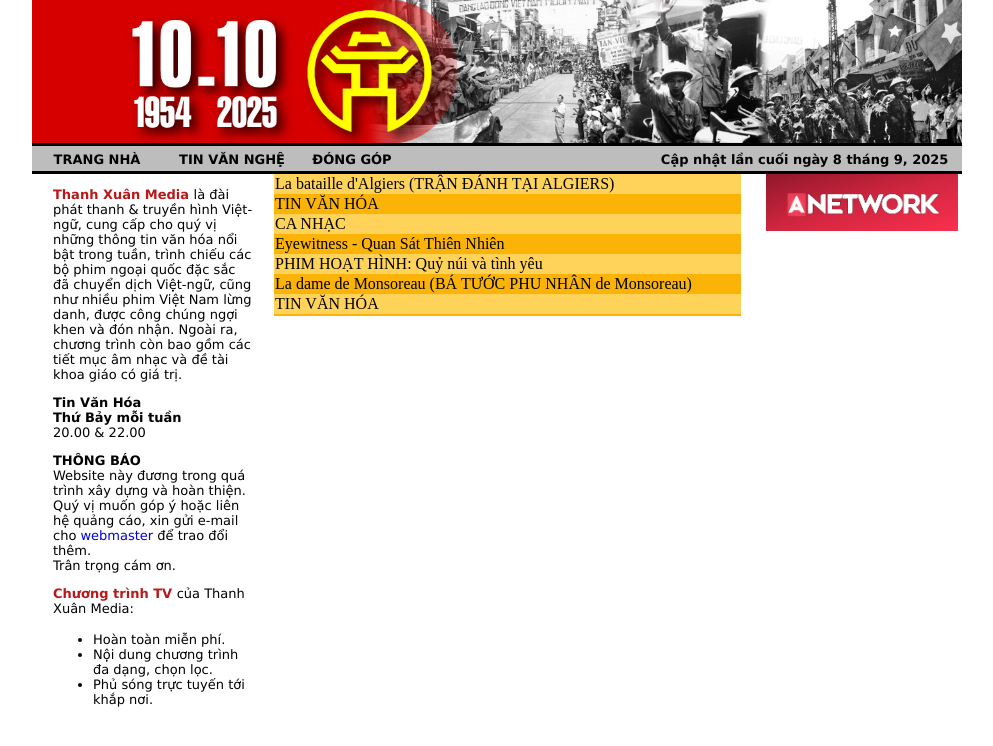
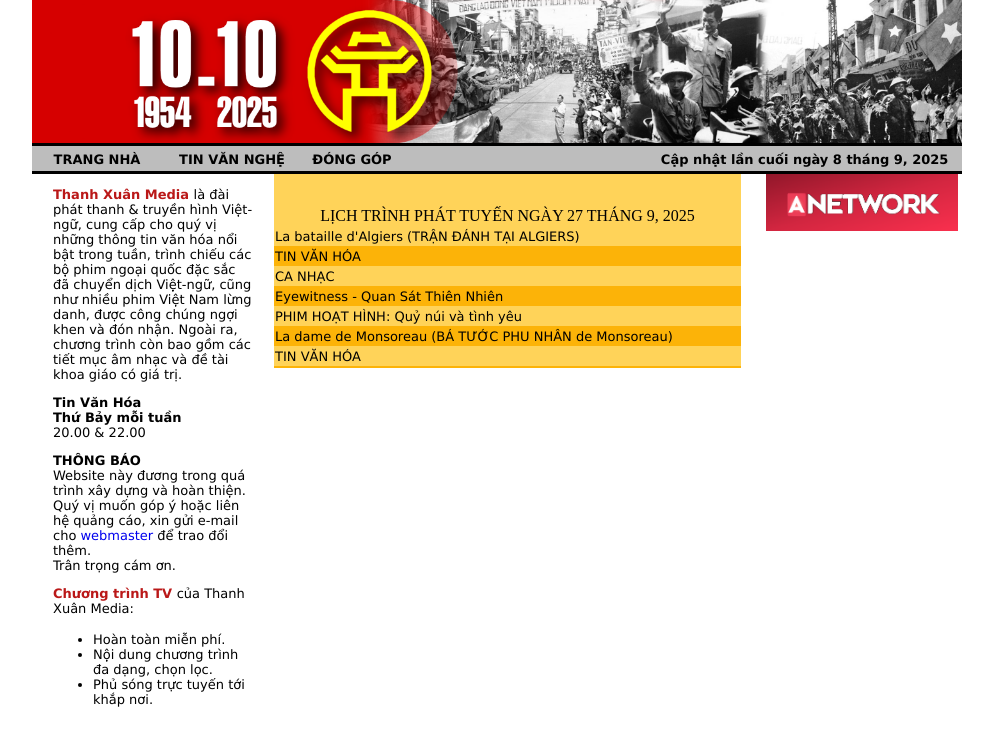
Before and after one commit to new-thanhxuan/new-thanhxuan.github.io, a plain HTML site: page index.html in a window 1280 px wide. Shown: the whole page, without its empty margins (143-1136 px from the left). Drawn offline with Linux system fonts and the light colour scheme.

Commit message:
Update index.html

```diff
--- a/index.html
+++ b/index.html
@@ -15,8 +15,6 @@ margin-top: 0px!important;
 }
  schedule {
    padding-left: 10px;
-   font-size: small;
-   font-family: Verdana;
    text-align:left;
  }
 </style>
@@ -115,52 +113,64 @@ của Thanh Xuân Media:</p>
 <td width="21" valign="top">
 </td>
 <td width="467" valign="top">
+ <table width="100%" valign="top" border="0" cellspacing="0">
+<tr bgcolor="#FFD359">
+<td height="30"></td>
+</tr>
+</table>
+ <table width="100%" valign="top" border="0" cellspacing="0">
+<tr bgcolor="#FFD359">
+<td width="100%" align="center">
+LỊCH TRÌNH PHÁT TUYẾN NGÀY 27 THÁNG 9, 2025
+</td>
+</tr>
+</table>
 <table width="100%" valign="top" border="0" cellspacing="0">
 <tr bgcolor="#FFD359">
 <td width="100%" class="schedule">
-La bataille d'Algiers (TRẬN ĐÁNH TẠI ALGIERS)
+<font class="a">La bataille d'Algiers (TRẬN ĐÁNH TẠI ALGIERS)</font>
 </td>
 </tr>
 </table>
 <table width="100%" valign="top" border="0" cellspacing="0">
 <tr bgcolor="#FCB308">
 <td width="100%" class="schedule">
-TIN VĂN HÓA
+<font class="a">TIN VĂN HÓA</font>
 </td>
 </tr>
 </table>
 <table width="100%" valign="top" border="0" cellspacing="0">
 <tr bgcolor="#FFD359">
 <td width="100%" class="schedule">
-CA NHẠC
+<font class="a">CA NHẠC</font>
 </td>
 </tr>
 </table>
 <table width="100%" valign="top" border="0" cellspacing="0">
 <tr bgcolor="#FCB308">
 <td width="100%" class="schedule">
-Eyewitness - Quan Sát Thiên Nhiên
+<font class="a">Eyewitness - Quan Sát Thiên Nhiên</font>
 </td>
 </tr>
 </table>
 <table width="100%" valign="top" border="0" cellspacing="0">
 <tr bgcolor="#FFD359">
 <td width="100%" class="schedule">
-PHIM HOẠT HÌNH: Quỷ núi và tình yêu
+<font class="a">PHIM HOẠT HÌNH: Quỷ núi và tình yêu</font>
 </td>
 </tr>
 </table>
 <table width="100%" valign="top" border="0" cellspacing="0">
 <tr bgcolor="#FCB308">
 <td width="100%" class="schedule">
-La dame de Monsoreau (BÁ TƯỚC PHU NHÂN de Monsoreau)
+<font class="a">La dame de Monsoreau (BÁ TƯỚC PHU NHÂN de Monsoreau)</font>
 </td>
 </tr>
 </table>
 <table width="100%" valign="top" border="0" cellspacing="0">
 <tr bgcolor="#FFD359">
 <td width="100%" class="schedule">
-TIN VĂN HÓA
+<font class="a">TIN VĂN HÓA</font>
 </td>
 </tr>
 </table>
```
